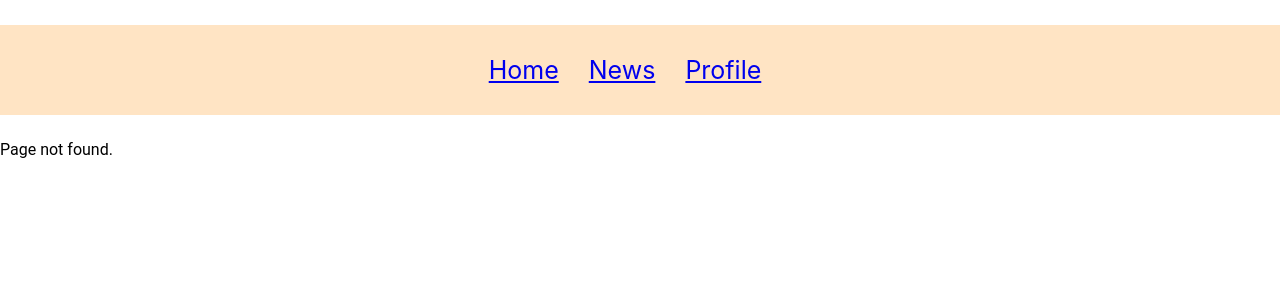
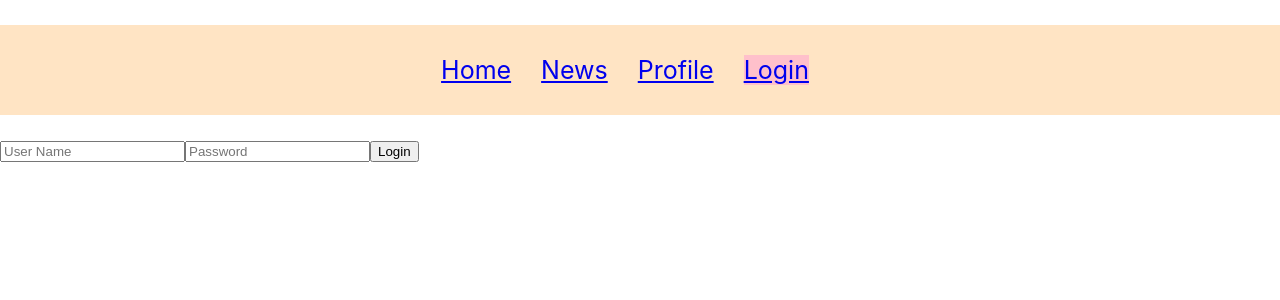
Before and after one commit to necelentano/react-test-project-2, a React (Create React App) app: page /login in a window 1280 px wide. Before the commit this address had no page. Shown: the top 300 px of the page. Built offline with nearby package versions, Linux system fonts and the light colour scheme.

Commit message:
Added Login component.Added ToolbarLink for login route in Header. Added login route in App

```diff
--- a/src/App.js
+++ b/src/App.js
@@ -5,6 +5,7 @@ import Header from './components/Header/Header'
 import Home from './pages/Home';
 import Profile from './pages/Profile';
 import News from './pages/News';
+import Login from './pages/Login';
 import NotFound from './pages/NotFound';
 
 
@@ -16,6 +17,7 @@ class App extends Component {
         <Switch>
           <Route exact path="/" component={Home} />
           <Route path="/news" component={News} />
+          <Route path="/login" component={Login} />
           <Route path="/profile" component={Profile} />
           <Route component={NotFound} />
         </Switch>
--- a/src/components/Header/Header.js
+++ b/src/components/Header/Header.js
@@ -17,6 +17,9 @@ const Header = () => {
       <li>
         <ToolbarLink to="/profile">Profile</ToolbarLink>
       </li>
+      <li>
+        <ToolbarLink to="/login">Login</ToolbarLink>
+      </li>
     </ul>
   );
 };
--- /dev/null
+++ b/src/pages/Login.js
@@ -0,0 +1,48 @@
+import React, { Component } from "react";
+
+class Login extends Component {
+  state = {
+    userValue: "",
+    passwordValue: ""
+  };
+  onUserChangeHandler = e => {
+    this.setState({ userValue: e.target.value });
+  };
+  onPasswordChangeHandler = e => {
+    this.setState({ passwordValue: e.target.value });
+  };
+  onSubmit = e => {
+    e.preventDefault();
+    if (
+      this.state.userValue === "Admin" &&
+      this.state.passwordValue === "12345"
+    ) {
+      localStorage.setItem("isAdmin", true);
+    } else {
+      localStorage.setItem("isAdmin", false);
+    }
+  };
+
+  render() {
+    return (
+      <form onSubmit={this.onSubmit}>
+        <input
+          type="text"
+          placeholder="User Name"
+          value={this.state.userValue}
+          onChange={this.onUserChangeHandler}
+        />
+
+        <input
+          type="password"
+          placeholder="Password"
+          value={this.state.passwordValue}
+          onChange={this.onPasswordChangeHandler}
+        />
+
+        <button type="submit">Login</button>
+      </form>
+    );
+  }
+}
+export default Login;
```
